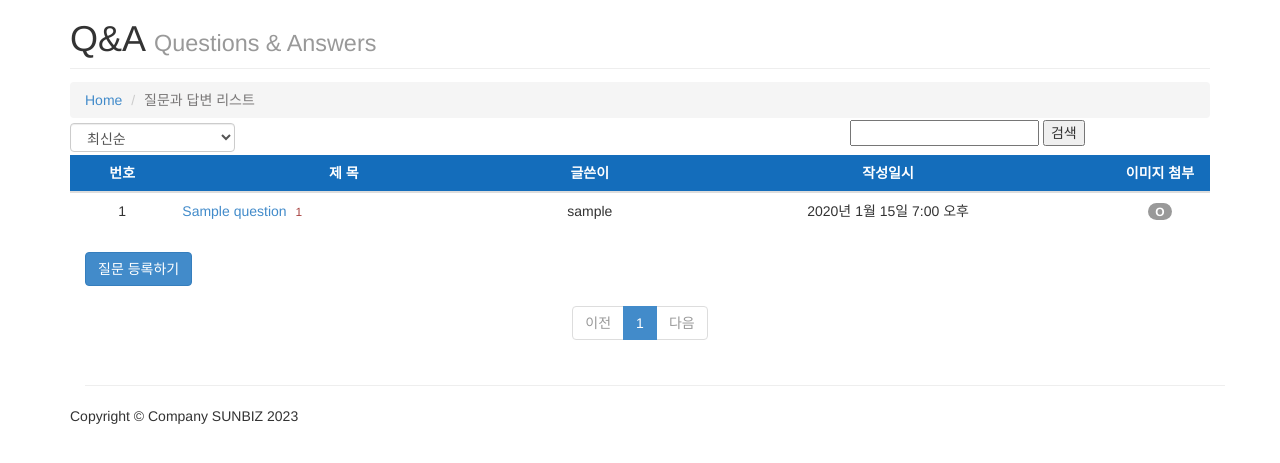
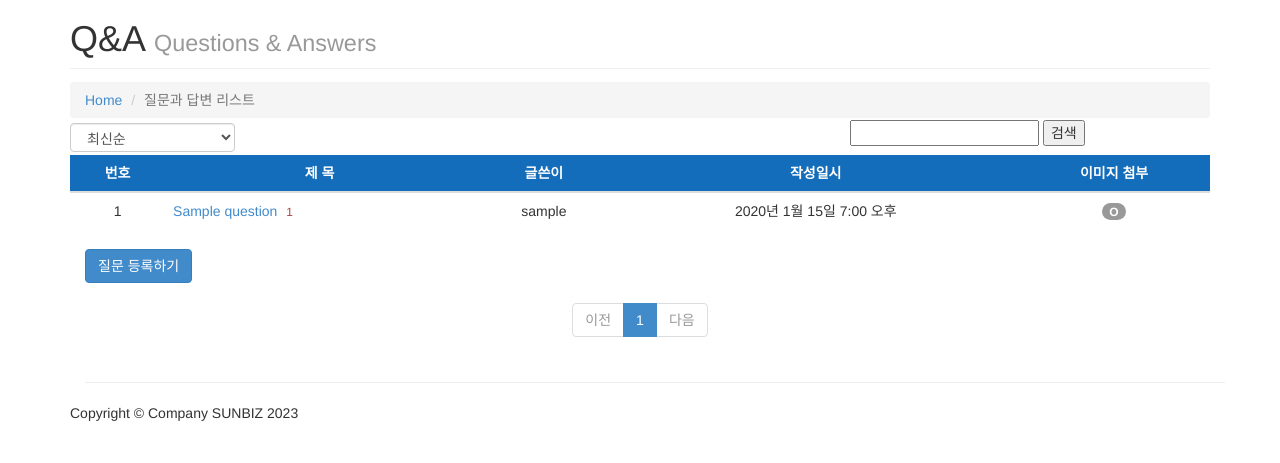
Before and after one commit to ojsun/sunbiz, a Django app: page /qq in a window 1280 px wide. Shown: the part 51-514 px from the top of the page. Run offline with Django 4.2, Linux system fonts and the light colour scheme; tables that the repository leaves empty hold one stand-in row (values such as "Sample post"); some libraries are stand-ins or nearby versions.

Commit message:
community_list

```diff
--- a/templates/community/question_list.html
+++ b/templates/community/question_list.html
@@ -58,7 +58,7 @@
                 </a></td>
                 <td>{{ question.author.username }}</td>
                 <td>{{question.create_date}} </td>
-                <td style="width:100px; height: 40px;">
+                <td>
                     {% if question.image_file %}
                     <span class="badge badge-secondary py-1"> O </span>
                     {%endif%}
```
